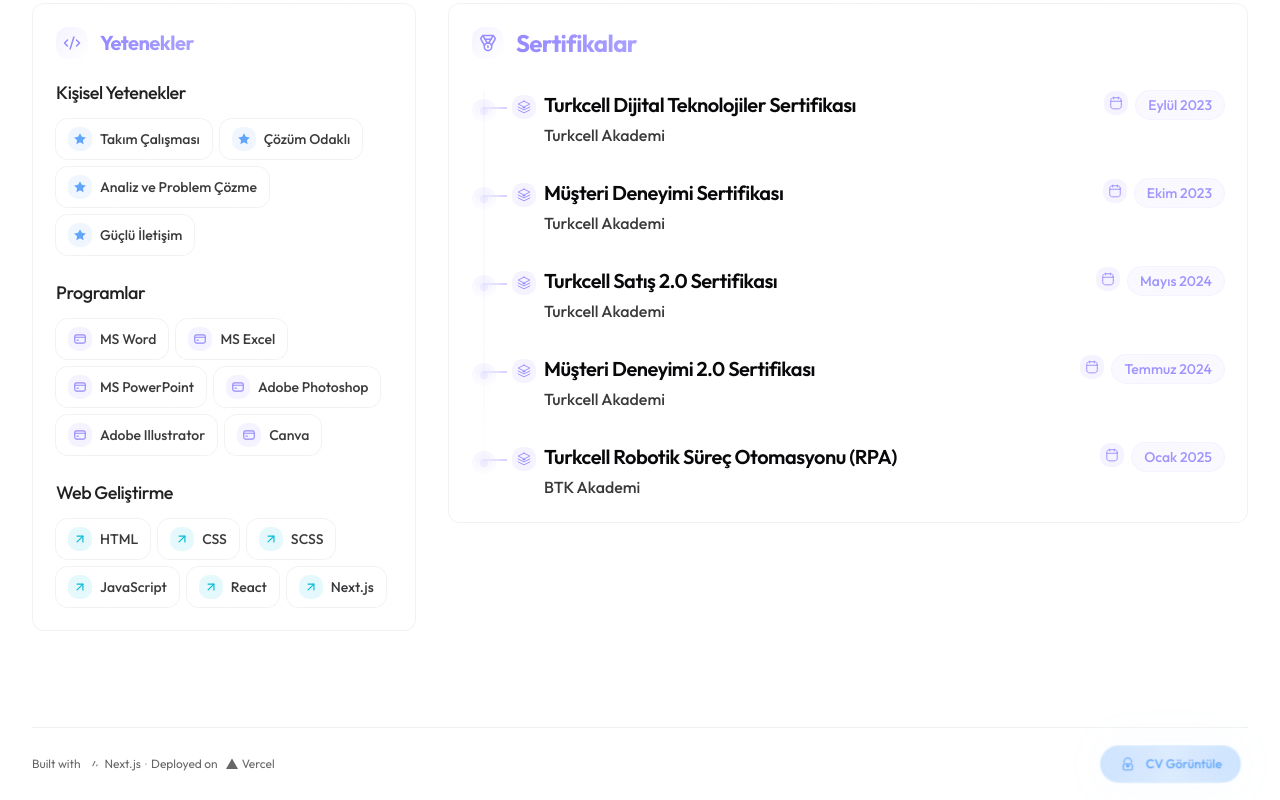
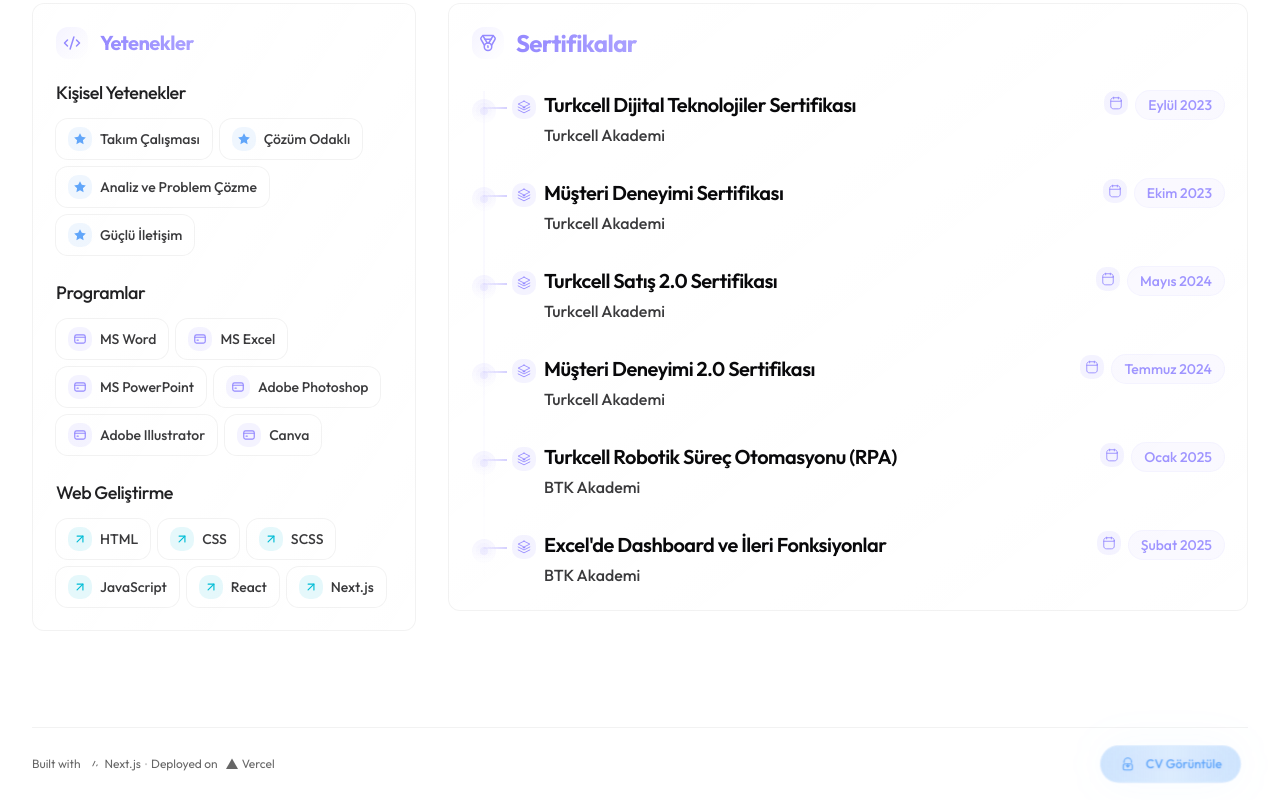
Before and after one commit to metinfarukbiyik/metinfarukbiyik, a Next.js app: page / in a window 1280 px wide. Shown: the part 1173-1973 px from the top of the page. Built offline with nearby package versions, Linux system fonts and the light colour scheme.

Commit message:
add certifica

```diff
--- a/src/data/cv.ts
+++ b/src/data/cv.ts
@@ -152,7 +152,12 @@
       name: "Turkcell Robotik Süreç Otomasyonu (RPA)",
       date: "Ocak 2025",
       institution: "BTK Akademi"
-    }
+    },
+    {
+      name: "Excel'de Dashboard ve İleri Fonksiyonlar",
+      date: "Şubat 2025",
+      institution: "BTK Akademi"
+    },
   ],
   languages: [
     "Türkçe (Anadil)",
```
